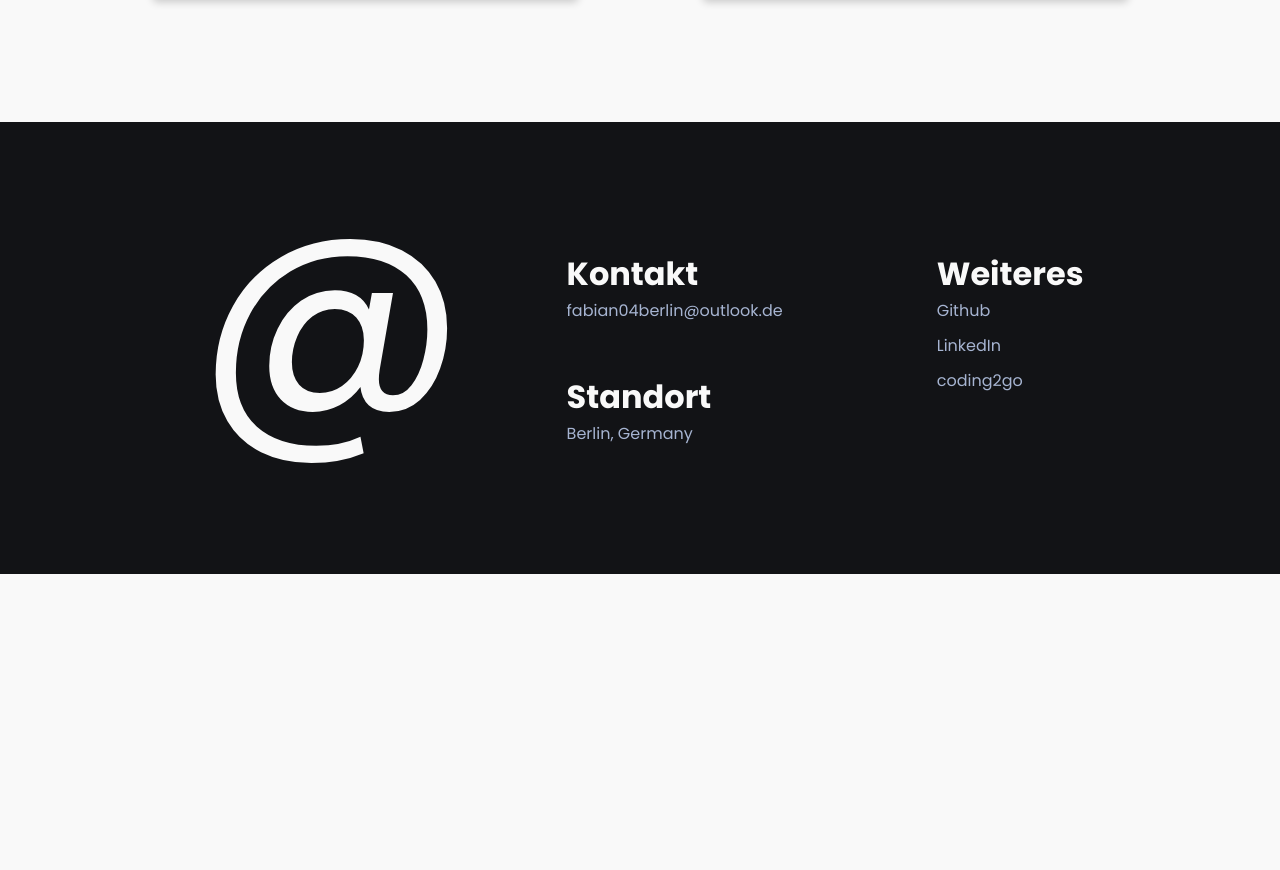
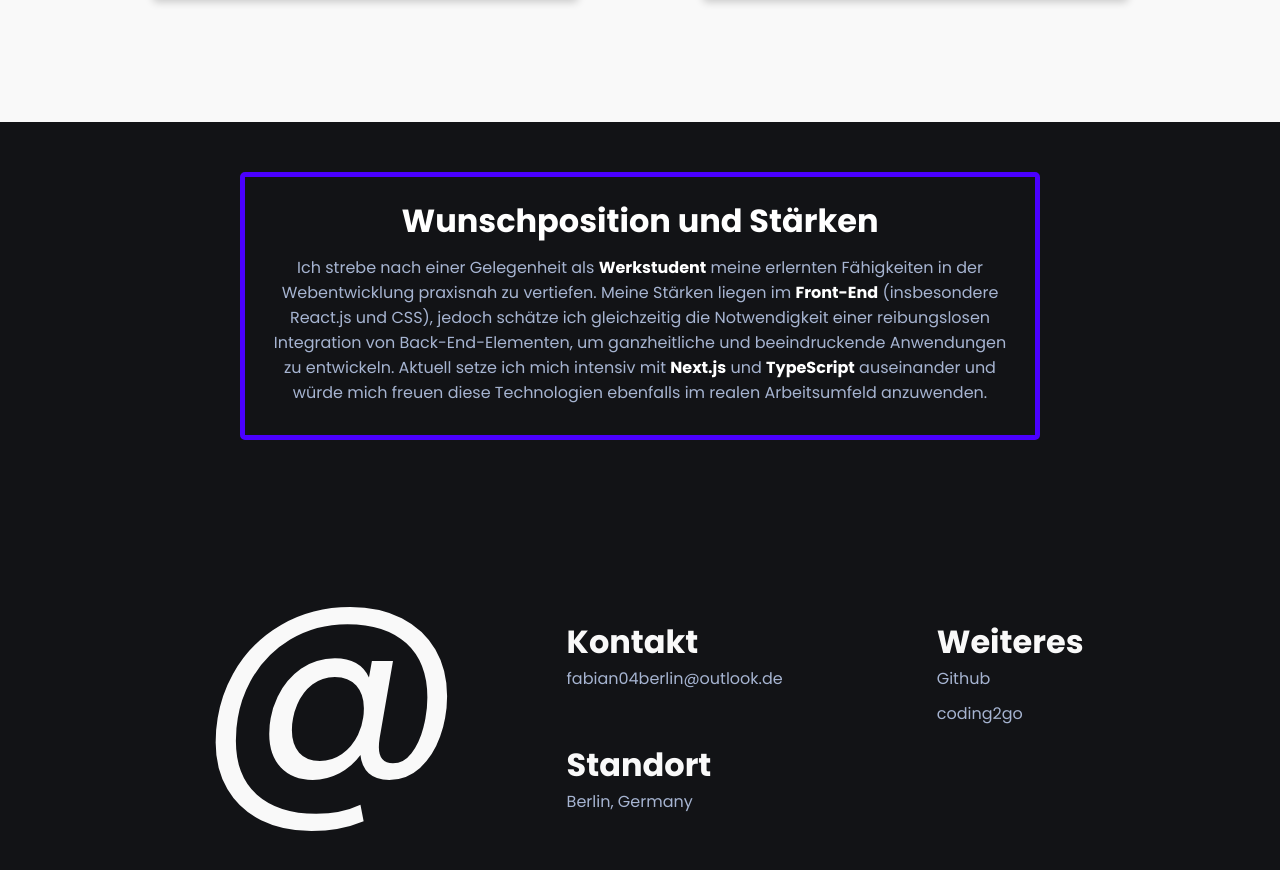
Before and after one commit to Fabian04HV/portfolio, a plain HTML site: page index.html in a window 1280 px wide. Shown: the part 5887-6757 px from the top of the page. Before the commit the page ends 6461 px from the top, so only its background shows below. Drawn offline with Linux system fonts and the light colour scheme.

Commit message:
IMPLEMENT: desired position and strengths section

```diff
--- a/index.html
+++ b/index.html
@@ -389,6 +389,22 @@
       </div>
     </div>
   </section>
+  <section id="strengths-section">
+    <div class="text-container">
+      <!-- ENGLISH  -->
+      <h2 lang="en">Desired Position and Strengths</h2>
+      <p lang="en">
+          I aspire to seize an opportunity as a <strong>working student</strong> to practically improve my acquired skills in web development. My strengths lie in the <strong>front-end</strong> (particularly React.js and CSS), yet I also value the necessity of a seamless integration of back-end elements to develop holistic and impressive applications.
+          Currently, I am learning <strong>Next.js</strong> and <strong>TypeScript</strong>, and I would be thrilled to apply these technologies in a real work environment.
+      </p>
+      <!-- GERMAN -->
+      <h2 lang="de">Wunschposition und Stärken</h2>
+      <p lang="de">
+        Ich strebe nach einer Gelegenheit als <strong>Werkstudent</strong> meine erlernten Fähigkeiten in der Webentwicklung praxisnah zu vertiefen. Meine Stärken liegen im <strong>Front-End</strong> (insbesondere React.js und CSS), jedoch schätze ich gleichzeitig die Notwendigkeit einer reibungslosen Integration von Back-End-Elementen, um ganzheitliche und beeindruckende Anwendungen zu entwickeln.
+        Aktuell setze ich mich intensiv mit <strong>Next.js</strong> und <strong>TypeScript</strong> auseinander und würde mich freuen diese Technologien ebenfalls im realen Arbeitsumfeld anzuwenden.
+      </p>
+    </div>
+  </section>
   <footer id="contact">
     <div class="grid-container">
       <span class="big-symbol">@</span>
@@ -406,7 +422,6 @@
         <h3 lang="de">Weiteres</h3>
         <ul>
           <li><a href="https://github.com/fabian04hv" target="_blank">Github</a></li>
-          <li><a href="#" target="_blank">LinkedIn</a></li>
           <li><a href="https://www.youtube.com/@coding2go" target="_blank">coding2go</a></li>
         </ul>
       </div>
--- a/style.css
+++ b/style.css
@@ -523,6 +523,42 @@ nav .sidebar a{
   }
 }
 /* SKILLSET SECTION👆 */
+/* STRENGTHS SECTION 👇*/
+#strengths-section{
+  max-width: 100%;
+  padding: 50px 10px;
+  display: flex;
+  justify-content: center;
+  align-items: center;
+  background-color: var(--color-dark);
+  color: #fff;
+}
+#strengths-section h2{
+  font-size: 2rem;
+}
+#strengths-section .text-container{
+  box-sizing: border-box;
+  width: 800px;
+  max-width: 100%;
+  padding: 20px;
+  border-radius: 5px;
+  text-align: center;
+  border: 5px solid var(--main-color);
+}
+#strengths-section .text-container p{
+  margin: 10px 0;
+  color: var(--secondary-text-color);
+}
+#strengths-section .text-container p strong{
+  color: #fff;
+}
+
+@media(max-width: 500px){
+  #strengths-section h2{
+    font-size: 8vw;
+  }
+}
+/* STRENGTHS SECTION 👆*/
 /* FOOTER 👇 */
 
 footer{
```
